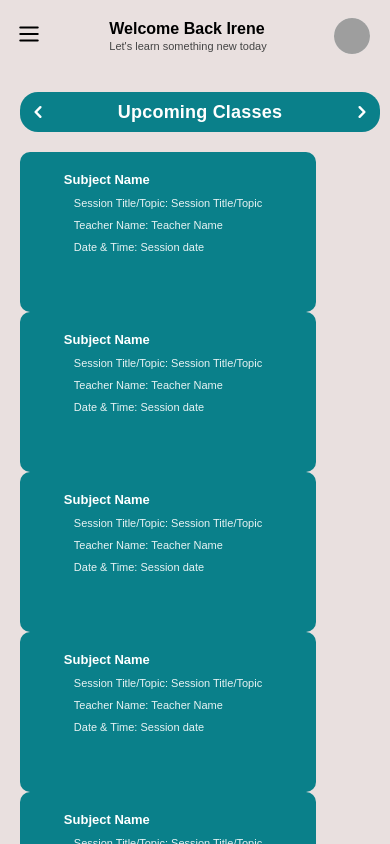
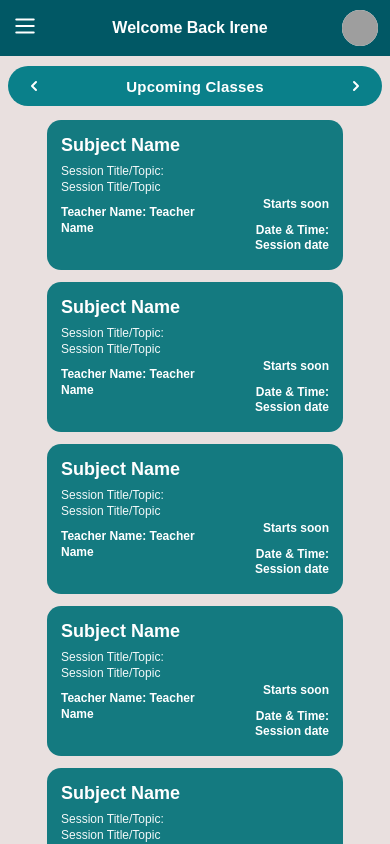
Before and after one commit to nilimamahata/Students-UI, a React (Vite) app: page / in a window 390 px wide. Shown: the top 844 px of the page. Built offline with nearby package versions, Linux system fonts and the light colour scheme; grey boxes are pictures that could not be loaded.

Commit message:
Update student UI components and pages +added a page+ mobile responsiveness

```diff
--- a/src/components/SessionCard.jsx
+++ b/src/components/SessionCard.jsx
@@ -18,11 +18,33 @@ export default function SessionCard({ id, img, subject, topic, teacher, dateTime
     >
       <img className="sessionCard__img" src={img} alt={subject} />
       <div className="sessionCard__body">
-        <h4 className="sessionCard__subject">{subject}</h4>
-        <p className="sessionCard__text">Session Title/Topic: {topic}</p>
-        <p className="sessionCard__text">Teacher Name: {teacher}</p>
-        <p className="sessionCard__text">Date & Time: {dateTime}</p>
-      </div>
+
+  {/* left*/}
+  <div className="sessionCard__left">
+    <h4 className="sessionCard__subject">{subject}</h4>
+
+    <p className="sessionCard__text">
+      Session Title/Topic: {topic}
+    </p>
+
+    <p className="sessionCard__teacher">
+      Teacher Name: {teacher}
+    </p>
+  </div>
+
+  {/* right*/}
+  <div className="sessionCard__right">
+    <p className="sessionCard__starts">
+      Starts soon
+    </p>
+
+    <p className="sessionCard__time">
+      Date & Time: {dateTime}
+    </p>
+  </div>
+
+</div>
+
     </div>
   );
 }
--- a/src/components/TopSliderTabs.jsx
+++ b/src/components/TopSliderTabs.jsx
@@ -1,5 +1,5 @@
 import { HiChevronLeft, HiChevronRight } from "react-icons/hi";
-
+import "../styles/topSliderTabs.css";
 export default function TopSliderTabs({ active, setActive }) {
   const tabs = [
     { id: "notify", label: "Notifications" },
--- a/src/styles/dashboard.css
+++ b/src/styles/dashboard.css
@@ -1,11 +1,8 @@
-/* ================= DASHBOARD LAYOUT ================= */
-
 .dashExact {
   display: flex;
   flex-direction: column;
 }
 
-/* ---------- TOP ROW ---------- */
 /* Sessions + Calendar */
 .dashExact__top {
   display: grid;
@@ -14,7 +11,6 @@
   align-items: stretch;
 }
 
-/* ---------- BOTTOM ROW ---------- */
 /* Assignment+Quiz | Notification | Schedule */
 .dashExact__bottom {
   display: grid;
@@ -30,7 +26,7 @@
   gap: 18px;
 }
 
-/* ================= WHITE CARD ================= */
+/* white card*/
 
 .whiteCard {
   background: #ffffff;
@@ -53,7 +49,7 @@
   font-weight: 800;
 }
 
-/* ================= CLICKABLE HEADERS ================= */
+/*  Clickable Header  */
 
 .cardHeader--clickable {
   cursor: pointer;
@@ -64,7 +60,7 @@
   opacity: 0.8;
 }
 
-/* ================= ARROWS ================= */
+/* arrows */
 
 .arrowBtn {
   border: none;
@@ -97,8 +93,6 @@
   opacity: 0.7;
 }
 
-/* ================= SESSIONS GRID ================= */
-
 .sessionsGridCollapsed {
   display: grid;
   grid-template-columns: repeat(3, 1fr);
@@ -126,7 +120,7 @@
   border-radius: 10px;
 }
 
-/* ================= LISTS ================= */
+/* lists */
 
 .listBody,
 .notifBody {
@@ -135,8 +129,7 @@
   gap: 10px;
 }
 
-/* ================= CALENDAR ================= */
-
+/* calender*/
 .calendarBox {
   background: white;
   border-radius: 18px;
@@ -213,7 +206,7 @@
   visibility: hidden;
 }
 
-/* ================= SCHEDULE ================= */
+/* Schedule  */
 
 .scheduleList {
   display: flex;
@@ -248,8 +241,6 @@
   margin-top: 2px;
 }
 
-/* ================= CLICKABLE + HOVER EFFECTS ================= */
-
 .listItem,
 .notifItem,
 .sessionCard,
@@ -283,7 +274,6 @@
   transform: translateX(4px);
 }
 
-/* ================= RESPONSIVE ================= */
 
 @media (max-width: 1100px) {
   .dashExact__top {
@@ -305,118 +295,3 @@
     grid-template-columns: 1fr;
   }
 }
-
-/* ================= MOBILE SLIDER ================= */
-
-.topSingleSlider {
-  display: none;
-  align-items: center;
-  justify-content: space-between;
-  background: #0a808a;
-  padding: 10px 14px;
-  border-radius: 18px;
-  margin-bottom: 20px;
-}
-
-@media (max-width: 768px) {
-  .topSingleSlider {
-    display: flex;
-  }
-}
-
-.mobileOnly {
-  display: none;
-}
-
-.desktopOnly {
-  display: block;
-}
-
-@media (max-width: 700px) {
-  .mobileOnly {
-    display: block;
-  }
-  .desktopOnly {
-    display: none;
-  }
-}
-/* ---------------- MOBILE FIX ---------------- */
-
-.mobileOnly {
-  display: none;
-}
-
-@media (max-width: 768px) {
-  .desktopOnly {
-    display: none;
-  }
-
-  .mobileOnly {
-    display: block;
-  }
-
-  .mobileDashboard {
-    position: relative;
-    z-index: 1;
-  }
-
-  .mobileContent {
-    position: relative;
-    z-index: 2;
-    padding: 12px;
-  }
-
-  /* CRITICAL: allow clicks */
-  .mobileContent * {
-    pointer-events: auto;
-  }
-}
-
-.topSliderTabs {
-  position: sticky;
-  top: 0;
-  z-index: 5;
-  background: #fff;
-}
-
-.topSingleSlider {
-display: flex;
-width: 360px;
-height: 40px;
-padding: 10px 0;
-justify-content: center;
-align-items: center;
-}
-.singleTitle {
-  color: #ffffff;
-  font-size: 18px;
-  font-weight: 600;
-  text-align: center;
-  flex: 1;
-  letter-spacing: 0.2px;
-}
-.singleArrow {
-  width: 36px;
-  height: 36px;
-
-  display: flex;
-  align-items: center;
-  justify-content: center;
-
-  background: transparent;
-  border: none;
-  border-radius: 50%;
-
-  color: #ffffff;
-  font-size: 24px;
-  cursor: pointer;
-
-  transition: 0.2s;
-}
-.singleArrow:disabled {
-  opacity: 0.35;      /* faded like design edge */
-  cursor: not-allowed;
-}
-.singleArrow:hover:not(:disabled) {
-  background: rgba(255,255,255,0.12);
-}
--- a/src/styles/listCard.css
+++ b/src/styles/listCard.css
@@ -1,40 +1,61 @@
-/* ================= LIST ITEMS ================= */
+/* ================= LIST ITEM ================= */
 
 .listItem {
+  position: relative;
   display: flex;
   justify-content: space-between;
-  background: #f1f6f6;
+  align-items: center;
+
+  background: #ffd6d6;
   border-radius: 10px;
-  padding: 10px;
+  padding: 12px 14px 12px 20px;
+  margin-bottom: 12px;
 
-  /* clickable */
   cursor: pointer;
+  box-shadow: 0 2px 6px rgba(0, 0, 0, 0.15);
   transition: transform 0.15s ease, box-shadow 0.15s ease;
 }
 
+/* Left green bar */
+.listItem::before {
+  content: "";
+  position: absolute;
+  left: 0;
+  top: 0;
+  bottom: 0;
+  width: 5px;
+  background: #2ecc71;
+  border-radius: 4px;
+}
+
+/* Hover */
 .listItem:hover {
   transform: translateY(-2px);
   box-shadow: 0 6px 18px rgba(0, 0, 0, 0.12);
 }
 
-/* Disable inner clicks so parent handles click */
+/* Disable inner clicks */
 .listItem * {
   pointer-events: none;
 }
 
+/* Text */
 .listItem__title {
-  font-weight: 700;
+  font-weight: 600;
   font-size: 14px;
+  margin-bottom: 4px;
 }
 
 .listItem__sub {
-  font-size: 13px;
-  opacity: 1;
+  font-size: 12px;
+  color: #222;
 }
 
+/* Arrow */
 .listItem__right {
-  font-size: 16px;
-  opacity: 0.6;
+  font-size: 18px;
+  color: #F79E9E;
+  opacity: 0.8;
   transition: transform 0.2s ease;
 }
 
@@ -42,54 +63,72 @@
   transform: translateX(4px);
 }
 
-/* ================= NOTIFICATION ================= */
+
+/* ================= NOTIFICATION ITEM ================= */
 
 .notifItem {
+  position: relative;
   display: flex;
   gap: 10px;
-  margin: 5px;
-  background: #f1f6f6;
+
+  background: #eef7ff;
   border-radius: 10px;
-  padding: 10px;
+  padding: 12px 14px 12px 20px;
+  margin-bottom: 12px;
 
-  /* clickable */
   cursor: pointer;
+  box-shadow: 0 2px 6px rgba(0, 0, 0, 0.12);
   transition: transform 0.15s ease, box-shadow 0.15s ease;
 }
 
+/* Hover */
 .notifItem:hover {
   transform: translateY(-2px);
   box-shadow: 0 6px 18px rgba(0, 0, 0, 0.12);
 }
 
+/* Disable inner clicks */
 .notifItem * {
   pointer-events: none;
 }
 
+/* Left bar */
 .notifItem__bar {
+  position: absolute;
+  left: 0;
+  top: 0;
+  bottom: 0;
   width: 5px;
+  background: #0a808a;
   border-radius: 4px;
-  background: #0a808a;
+}
+
+/* Content */
+.notifItem__content {
+  display: flex;
+  flex-direction: column;
+  gap: 4px;
 }
 
 .notifItem__title {
-  font-weight: 700;
+  font-weight: 600;
   font-size: 14px;
 }
 
 .notifItem__sub {
-  font-size: 13px;
-  opacity: 1;
+  font-size: 12px;
+  color: #333;
 }
 
-/* ================= TODAY / SCHEDULE ================= */
+
+/* ================= TODAY / SCHEDULE ITEM ================= */
 
 .todayItem {
   background: #f1f6f6;
   border-radius: 10px;
   padding: 10px;
+  margin-bottom: 10px;
 
-  /* clickable */
   cursor: pointer;
   transition: transform 0.15s ease, box-shadow 0.15s ease;
 }
@@ -119,88 +158,3 @@
   font-size: 11px;
   opacity: 0.8;
 }
-/* MAIN CARD */
-.listItem {
-  position: relative;
-  background-color: #ffd6d6; /* light red */
-  border-radius: 8px;
-  padding: 12px 14px 12px 20px;
-  margin-bottom: 12px;
-  box-shadow: 0 2px 6px rgba(0, 0, 0, 0.15);
-  display: flex;
-  justify-content: space-between;
-  align-items: center;
-}
-
-/* GREEN LEFT LINE */
-.listItem::before {
-  content: "";
-  position: absolute;
-  left: 0;
-  top: 0;
-  bottom: 0;
-  width: 5px;
-  background-color: #2ecc71;
-  border-radius: 4px;
-}
-
-/* TITLE */
-.listItem__title {
-  font-weight: 600;
-  font-size: 14px;
-  margin-bottom: 4px;
-}
-
-/* SUB TEXT */
-.listItem__sub {
-  font-size: 12px;
-  color: #222;
-}
-
-/* RIGHT ARROW */
-.listItem__right {
-  font-size: 20px;
-  color: #F79E9E;
-}
-/* ================= NOTIFICATION CARD ================= */
-
-.notifItem {
-  position: relative;
-  background-color: #eef7ff; /* light blue */
-  border-radius: 8px;
-  padding: 12px 14px 12px 20px;
-  margin-bottom: 12px;
-  box-shadow: 0 2px 6px rgba(0, 0, 0, 0.12);
-  display: flex;
-  gap: 10px;
-}
-
-/* GREEN LEFT LINE */
-.notifItem__bar {
-  position: absolute;
-  left: 0;
-  top: 8px;
-  bottom: 8px;
-  width: 5px;
-  background-color: #2ecc71;
-  border-radius: 4px;
-}
-
-/* CONTENT */
-.notifItem__content {
-  display: flex;
-  flex-direction: column;
-  gap: 4px;
-}
-
-/* TITLE */
-.notifItem__title {
-  font-weight: 600;
-  font-size: 14px;
-}
-
-/* SUB TEXT */
-.notifItem__sub {
-  font-size: 12px;
-  color: #333;
-}
--- a/src/styles/liveSessionDetail.css
+++ b/src/styles/liveSessionDetail.css
@@ -122,6 +122,7 @@
   font-size: 11px;
   font-weight: 600;
   color: #222;
+  text-align: center;
 }
 
 .timeText {
@@ -130,3 +131,23 @@
   color: #222;
   margin-top: 3px;
 }
+@media (max-width: 480px) {
+
+  .liveSessionInfoRow {
+    display: flex;
+    flex-direction: column;
+    align-items: center;
+    justify-content: center;
+    width: 100%;
+    margin: 0 auto;
+    gap: 24px;
+    text-align: center;
+  }
+  .liveSessionTitle{
+    text-align: center;
+  }
+  .liveSessionVideoBox {
+   width: 100%;
+  height: 140px;
+}
+}
--- a/src/styles/quiz.css
+++ b/src/styles/quiz.css
@@ -58,7 +58,8 @@
   width: 100%;
 }
 
-/* ✅ back button OUTSIDE white box (grey pill like screenshot) */
+
+/* back button OUTSIDE white box (grey pill like screenshot) */
 .quizBackHeader {
   background: #cfd4d8;
   border: none;
@@ -96,7 +97,7 @@
   align-items: center;
   gap: 16px;
   margin-bottom: 16px;
-  flex-wrap: wrap; /* important fix */
+  flex-wrap: wrap;
 }
 
 /* Tabs (small rounded pills) */
@@ -152,7 +153,6 @@
   gap: 22px;
 }
 
-/* ✅ Card EXACT like picture (square corner look) */
 .quizCard {
   background: #0a808a;
   border-radius: 6px;
--- a/src/styles/sessionCard.css
+++ b/src/styles/sessionCard.css
@@ -1,24 +1,24 @@
 .sessionCard {
   background: #0a808a;
-  border-radius: 10px;
+  border-radius: 12px;
   overflow: hidden;
   color: white;
-  width: 296px;
-  height: 160px;
+  width: 100%;
+  max-width: 296px;
+  min-height: 150px;
   padding: 12px;
   display: flex;
   flex-direction: column;
   justify-content: space-between;
-  align-items: center;
-
-  /* clickable */
   cursor: pointer;
-  transition: transform 0.15s ease, box-shadow 0.15s ease;
+  transition: transform 0.18s ease, box-shadow 0.18s ease;
 }
 
-.sessionCard:hover {
-  transform: translateY(-3px);
-  box-shadow: 0 10px 24px rgba(0, 0, 0, 0.25);
+@media (hover: hover) {
+  .sessionCard:hover {
+    transform: translateY(-4px);
+    box-shadow: 0 10px 24px rgba(0, 0, 0, 0.25);
+  }
 }
 
 .sessionCard * {
@@ -27,36 +27,144 @@
 
 .sessionCard__img {
   width: 100%;
-  height: 55px;
+  height: 60px;
   object-fit: cover;
+  border-radius: 8px;
+  margin-bottom: 6px;
+}
+
+@media (max-width: 480px) {
+  .sessionCard__img {
+    display: none;
+  }
 }
 
 .sessionCard__body {
-  padding: 8px 10px;
-  font-size: 10px;
+  padding: 4px 6px;
+  font-size: 12px;
 }
 
 .sessionCard__subject {
-  font-size: 13px;
-  margin-bottom: 4px;
-  font-weight: 800;
+  font-size: 14px;
+  margin-bottom: 6px;
+  font-weight: 700;
+  line-height: 1.2;
 }
 
 .sessionCard__text {
-  opacity: 0.9;
-  margin: 10px;
-  font-size: 11px;
+  opacity: 0.95;
+  margin: 2px 0;
+  font-size: 12px;
+  line-height: 1.3;
+  word-break: break-word;
 }
 
-.sessionCard__img {
-  display: none;
+
+@media (min-width: 768px) {
+  .sessionCard {
+    width: 85%;
+    max-width: 600px;
+    margin-left: auto;
+    margin-right: auto;
+
+  }
+
+  .sessionCard__img {
+    display: block;
+    height: 80px;
+  }
+
+  .sessionCard__subject {
+    font-size: 15px;
+  }
+
+  .sessionCard__text {
+    font-size: 12px;
+  }
 }
 
-@media (min-width: 768px) {
+
+@media (min-width: 1024px) {
+  .sessionCard {
+    max-width: 280px;
+  }
+
   .sessionCard__img {
-    display: block;
-    width: 100%;
-    height: 55px;
-    object-fit: cover;
+    height: 90px;
+  }
+
+  .sessionCard__subject {
+    font-size: 16px;
+  }
+
+  .sessionCard__text {
+    font-size: 13px;
   }
 }
+
+/* MOBILE LAYOUT*/
+
+@media (max-width: 480px) {
+
+  /* Card becomes horizontal */
+  .sessionCard {
+    flex-direction: row;
+    align-items: stretch;
+    padding: 18px;
+    border-radius: 18px;
+    background: #147a80;
+  }
+
+  .sessionCard__body {
+    display: flex;
+    justify-content: space-between;
+    width: 100%;
+    padding: 0;
+  }
+
+  /* LEFT SIDE */
+  .sessionCard__left {
+    display: flex;
+    flex-direction: column;
+    gap: 6px;
+  }
+
+  .sessionCard__subject {
+    font-family: "Outfit", sans-serif;
+    font-size: 18px;
+    font-weight: 600;
+    margin: 0;
+    line-height: 22px;
+  }
+
+  .sessionCard__text {
+    font-size: 14px;
+    margin: 0;
+  }
+
+  .sessionCard__teacher {
+    font-size: 15px;
+    font-weight: 600;
+  }
+
+  /* RIGHT SIDE — PUSH DOWN */
+  .sessionCard__right {
+    display: flex;
+    flex-direction: column;
+    align-items: flex-end;
+    justify-content: flex-end;
+    text-align: right;
+    min-width: 120px;
+    gap: 6px;
+  }
+
+  .sessionCard__starts {
+    font-size: 13px;
+    font-weight: 600;
+  }
+
+  .sessionCard__time {
+    font-size: 15px;
+    font-weight: 700;
+  }
+}
--- a/src/styles/subjectCard.css
+++ b/src/styles/subjectCard.css
@@ -32,13 +32,12 @@
   font-size: 10px;
   opacity: 0.9;
 }
-/* ================= MOBILE REDESIGN ================= */
 
 @media (max-width: 768px) {
 
   .subjectCard {
-    width: 100%;          /* Fill grid cell */
-    height: 120px;        /* Shorter card like design */
+    width: 100%;
+    height: 108px;
     border-radius: 14px;
     justify-content: center;
     align-items: center;
--- a/src/styles/subjectDetails.css
+++ b/src/styles/subjectDetails.css
@@ -146,6 +146,7 @@
   font-size: 12px;
   font-weight: 800;
   color: #111827;
+  text-align: center;
 }
 
 .miniStatNumber {
@@ -153,12 +154,14 @@
   font-weight: 900;
   color: #0a7c86;
   line-height: 1;
+  text-align: center;
 }
 
 .miniStatText {
   font-size: 12px;
   font-weight: 700;
   color: #0a7c86;
+  text-align: center;
 }
 
 /* second row grid */
--- /dev/null
+++ b/src/styles/topSliderTabs.css
@@ -0,0 +1,188 @@
+/* MOBILE DASHBOARD */
+@media (max-width: 768px) {
+.studentLayout__page {
+padding: 10px 8px;
+}
+
+/* HEADER  */
+.header {
+height: 56px;
+padding: 0 12px;
+display: flex;
+align-items: center;
+justify-content: space-between;
+position: relative;
+background-color: #015865;
+color: white;
+}
+
+.header__welcome,
+.header__subtitle {
+display: none !important;
+}
+
+.header__dash {
+position: absolute;
+left: 50%;
+transform: translateX(-50%);
+font-size: 16px;
+font-weight: 600;
+}
+
+/* SLIDER CONTAINER  */
+.topSliderTabs {
+position: sticky;
+top: 56px;
+z-index: 20;
+background: #ffffff;
+padding: 6px 10px;
+}
+
+/* SLIDER BAR */
+.topSingleSlider {
+display: flex;
+width: 100%;
+height: 40px;
+padding: 0 10px;
+align-items: center;
+justify-content: space-between;
+background: #0a808a;
+border-radius: 22px;
+margin-bottom: 14px;
+}
+
+/* Slider title */
+.singleTitle {
+flex: 1;
+text-align: center;
+color: #ffffff;
+font-size: 15px;
+font-weight: 600;
+letter-spacing: 0.2px;
+}
+
+/* Slider arrows */
+.singleArrow {
+width: 32px;
+height: 32px;
+display: flex;
+align-items: center;
+justify-content: center;
+background: transparent;
+border: none;
+border-radius: 50%;
+color: #ffffff;
+font-size: 20px;
+cursor: pointer;
+transition: 0.2s;
+}
+
+.singleArrow:disabled {
+opacity: 0.35;
+cursor: not-allowed;
+}
+
+.singleArrow:hover:not(:disabled) {
+background: rgba(255,255,255,0.12);
+}
+
+/*  UPCOMING BAR  */
+.upcomingBar {
+height: 42px;
+border-radius: 20px;
+font-size: 15px;
+display: flex;
+align-items: center;
+justify-content: center;
+}
+
+/*  SESSION CARDS  */
+.sessionCard {
+border-radius: 14px;
+padding: 14px;
+margin-bottom: 12px;
+}
+
+.sessionCard h3 {
+font-size: 15px;
+margin-bottom: 6px;
+}
+
+.sessionCard p {
+font-size: 12px;
+margin: 2px 0;
+line-height: 1.3;
+}
+
+}
+
+/*  MOBILE / DESKTOP  */
+
+.mobileOnly {
+display: none;
+}
+
+.desktopOnly {
+display: block;
+}
+
+@media (max-width: 768px) {
+
+.desktopOnly {
+display: none;
+}
+
+.mobileOnly {
+display: block;
+}
+
+}
+/*center card for mobile*/
+
+@media (max-width: 768px) {
+
+
+  .topSliderTabs__content,
+  .sessionsContainer,
+  .upcomingClasses,
+  .topSlider__content {
+    display: flex;
+    flex-direction: column;
+    align-items: center;
+    justify-content: center;
+    width: 100%;
+  }
+}
+
+@media (max-width: 480px){
+  .sessionCard {
+    width: 85%;
+    max-width: auto;
+    margin-left: auto;
+    margin-right: auto;
+  }
+ .notifItem{
+    width: 85%;
+    max-width: auto;
+    margin-left: auto;
+    margin-right: auto;
+  }
+  .listItem{
+    width: 85%;
+    max-width: auto;
+    margin-left: auto;
+    margin-right: auto;
+  }
+  .calendarBox{
+    width: 85%;
+    max-width: auto;
+    margin-left: auto;
+    margin-right: auto;
+  }
+  .whiteCard{
+    width: 85%;
+    max-width: 500px;
+    margin-left: auto;
+    margin-right: auto;
+  }
+ }
```
